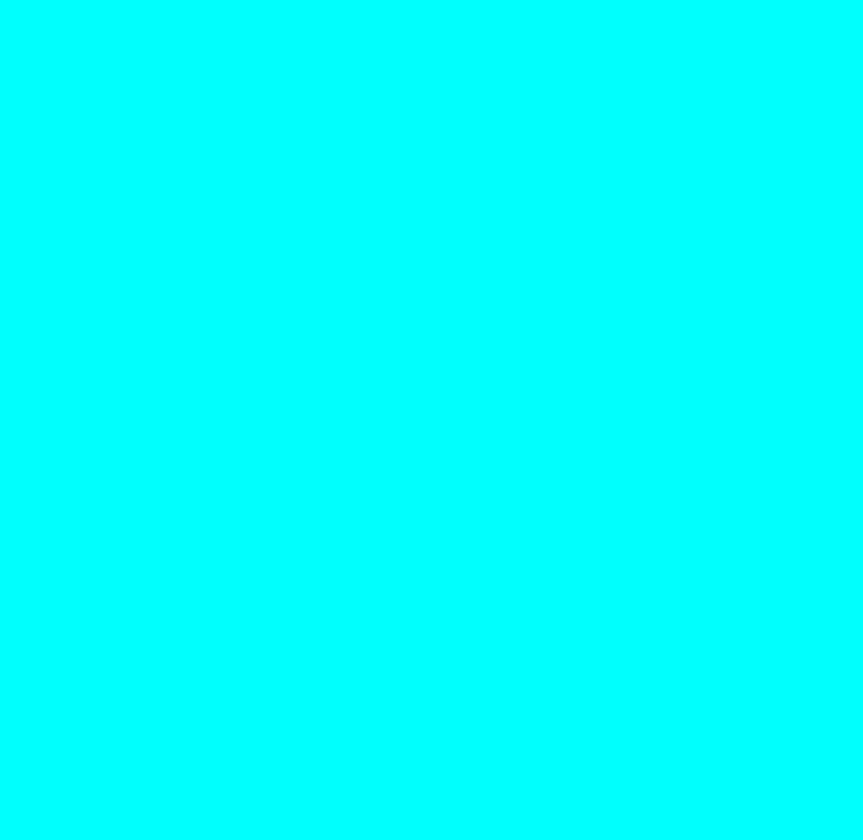
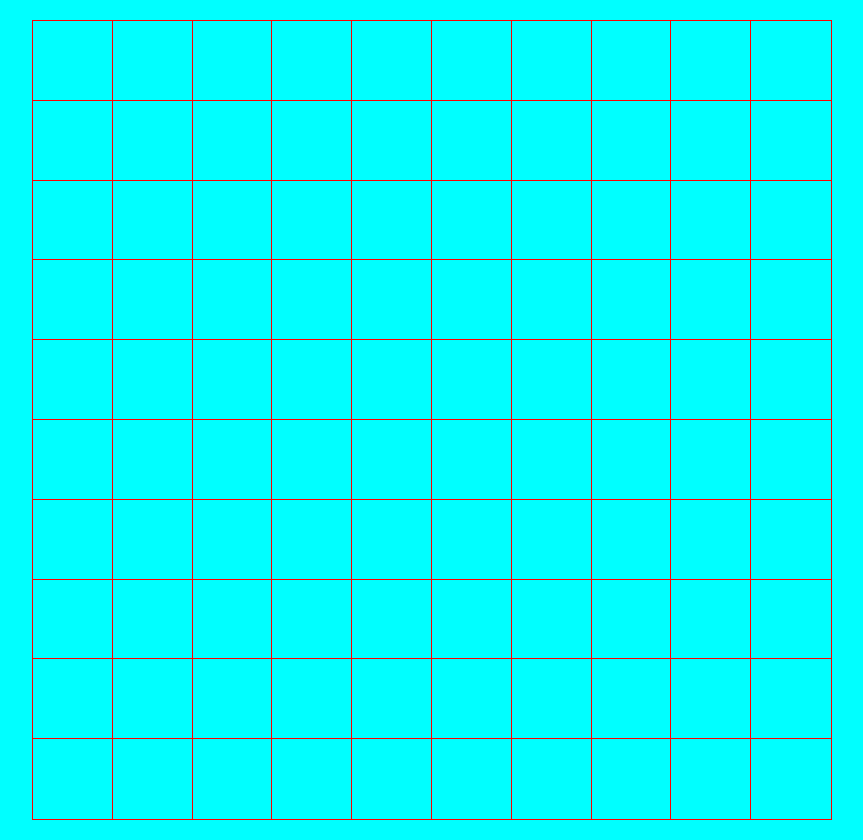
Before and after one commit to mattiabenelli/js-campominato-grid, a plain HTML site: page index.html in a window 1280 px wide. Shown: the whole page, without its empty margins (208-1071 px from the left). Before the commit the page ends 800 px from the top, so only its background shows below. Drawn offline with Linux system fonts and the light colour scheme.

Commit message:
griglia base fatta

```diff
--- a/css/style.css
+++ b/css/style.css
@@ -4,3 +4,22 @@
     box-sizing: border-box;
     background-color: aqua;
 }
+.container{
+    width: 800px;
+    margin: 20px auto;
+    height: 800px;
+    border: 1px solid black;
+}
+.grid{
+    width: 100%;
+    height: 100%;
+    display: flex;
+    flex-wrap: wrap;
+}
+
+.square{
+    height: calc(100% / 10);
+    width: calc(100% / 10);
+    outline: 1px solid red;
+    cursor: pointer;
+}
--- a/index.html
+++ b/index.html
@@ -8,6 +8,11 @@
         <title>Campo minato</title>
     </head>
     <body>
+        <div class="container">
+            <div id="grid" class="grid">
+
+            </div>
+        </div>
         <script type="text/javascript" src="./js/script.js"></script>
     </body>
 </html>
--- a/js/script.js
+++ b/js/script.js
@@ -1 +1,13 @@
-alert("a");
+
+function createGridSquare(){
+    const elemento = document.createElement('div');
+    elemento.classList.add('square')
+    return elemento;
+}
+
+let grid = document.getElementById('grid')
+
+for( i=0; i<100; i++){
+    const currentSquare = createGridSquare();
+    grid.appendChild(currentSquare);
+}
```
